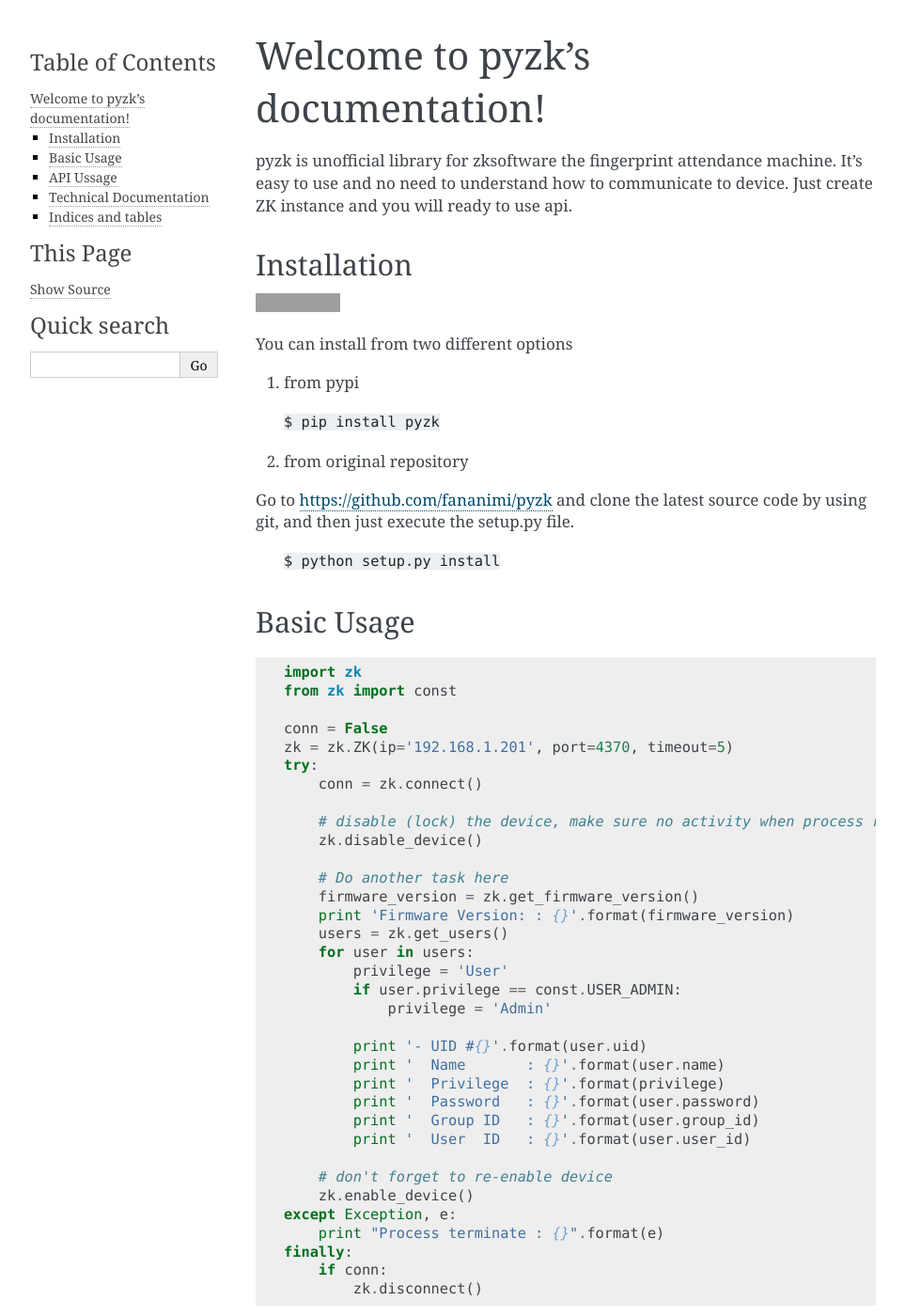
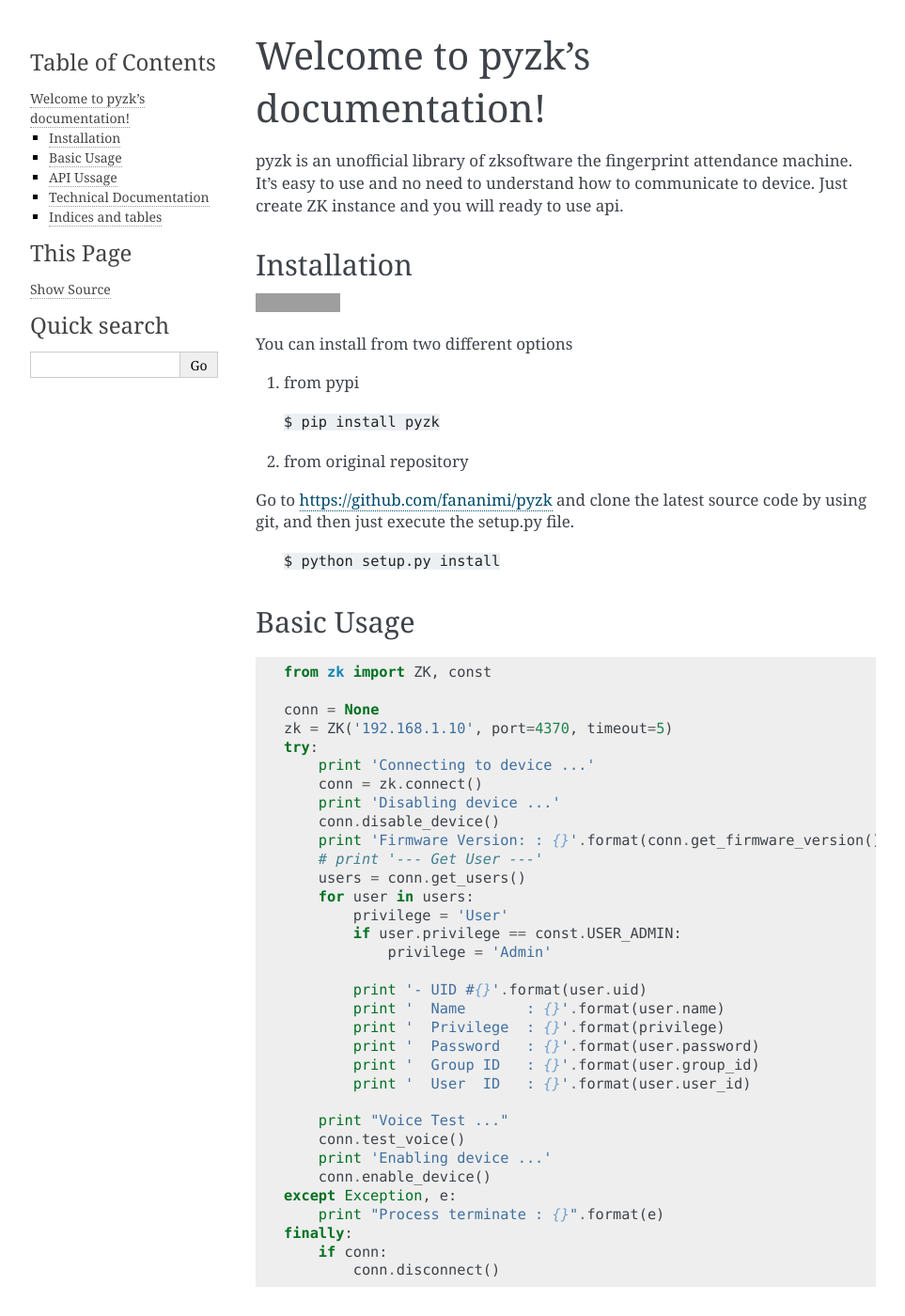
Before and after one commit to fananimi/pyzk, a Sphinx documentation site: the page built from docs/index.rst, in a window 1280 px wide and 1400 px high. Shown: the whole window at 94% size, without its empty margins (148-1111 px from the left). Built offline with Sphinx 7.4.7, drawn with Linux system fonts in a browser that asks for light colours; some of the changed text lies outside the part shown; grey boxes are pictures that could not be loaded.

Commit message:
update documentation

```diff
--- a/docs/index.rst
+++ b/docs/index.rst
@@ -7,7 +7,7 @@
 Welcome to pyzk's documentation!
 ********************************
 
-pyzk is unofficial library for zksoftware the fingerprint attendance machine. It's easy to use and no need to understand how to communicate to device. Just create ZK instance and you will ready to use api.
+pyzk is an unofficial library of zksoftware the fingerprint attendance machine. It's easy to use and no need to understand how to communicate to device. Just create ZK instance and you will ready to use api.
 
 Installation
 ############
@@ -35,21 +35,18 @@ Basic Usage
 
 .. code-block:: python
 
-    import zk
-    from zk import const
+    from zk import ZK, const
 
-    conn = False
-    zk = zk.ZK(ip='192.168.1.201', port=4370, timeout=5)
+    conn = None
+    zk = ZK('192.168.1.10', port=4370, timeout=5)
     try:
+        print 'Connecting to device ...'
         conn = zk.connect()
-
-        # disable (lock) the device, make sure no activity when process run
-        zk.disable_device()
-
-        # Do another task here
-        firmware_version = zk.get_firmware_version()
-        print 'Firmware Version: : {}'.format(firmware_version)
-        users = zk.get_users()
+        print 'Disabling device ...'
+        conn.disable_device()
+        print 'Firmware Version: : {}'.format(conn.get_firmware_version())
+        # print '--- Get User ---'
+        users = conn.get_users()
         for user in users:
             privilege = 'User'
             if user.privilege == const.USER_ADMIN:
@@ -62,13 +59,15 @@ Basic Usage
             print '  Group ID   : {}'.format(user.group_id)
             print '  User  ID   : {}'.format(user.user_id)
 
-        # don't forget to re-enable device
-        zk.enable_device()
+        print "Voice Test ..."
+        conn.test_voice()
+        print 'Enabling device ...'
+        conn.enable_device()
     except Exception, e:
         print "Process terminate : {}".format(e)
     finally:
         if conn:
-            zk.disconnect()
+            conn.disconnect()
 
 API Ussage
 ##########
@@ -77,23 +76,23 @@ API Ussage
 
 .. code-block:: python
 
-    zk.connect()
-    zk.disconnect()
+    conn = zk.connect()
+    conn.disconnect()
 
 
 **Disable/Enable Connected Device**
 
 .. code-block:: python
 
-    zk.disable_device()
-    zk.enable_device()
+    conn.disable_device()
+    conn.enable_device()
 
 
 **Ger Firmware Version**
 
 .. code-block:: python
 
-    zk.get_firmware_version()
+    conn.get_firmware_version()
 
 
 **User Operation**
@@ -101,11 +100,11 @@ API Ussage
 .. code-block:: python
 
     # Create user
-    zk.set_user(uid=1, name='Fanani M. Ihsan', privilege=const.USER_ADMIN, password='12345678', group_id='', user_id='123')
+    conn.set_user(uid=1, name='Fanani M. Ihsan', privilege=const.USER_ADMIN, password='12345678', group_id='', user_id='123')
     # Get all users (will return list of User object)
-    users = zk.get_users()
+    users = conn.get_users()
     # Delete User
-    zk.delete_user(uid=1)
+    conn.delete_user(uid=1)
 
 
 **Attendance Record**
@@ -113,16 +112,16 @@ API Ussage
 .. code-block:: python
 
     # Get attendances (will return list of Attendance object)
-    attendances = zk.get_attendance()
+    attendances = conn.get_attendance()
     # Clear attendances record
-    zk.clear_attendance()
+    conn.clear_attendance()
 
 
 **Test voice**
 
 .. code-block:: python
 
-    zk.test_voice()
+    conn.test_voice()
 
 
 **Device Maintenance**
@@ -130,9 +129,9 @@ API Ussage
 .. code-block:: python
 
     # shutdown connected device
-    zk.power_off()
+    conn.power_off()
     # restart connected device
-    zk.restart()
+    conn.restart()
 
 
 Technical Documentation
```
Also changed, not shown: README.md (+0 -2 lines).
